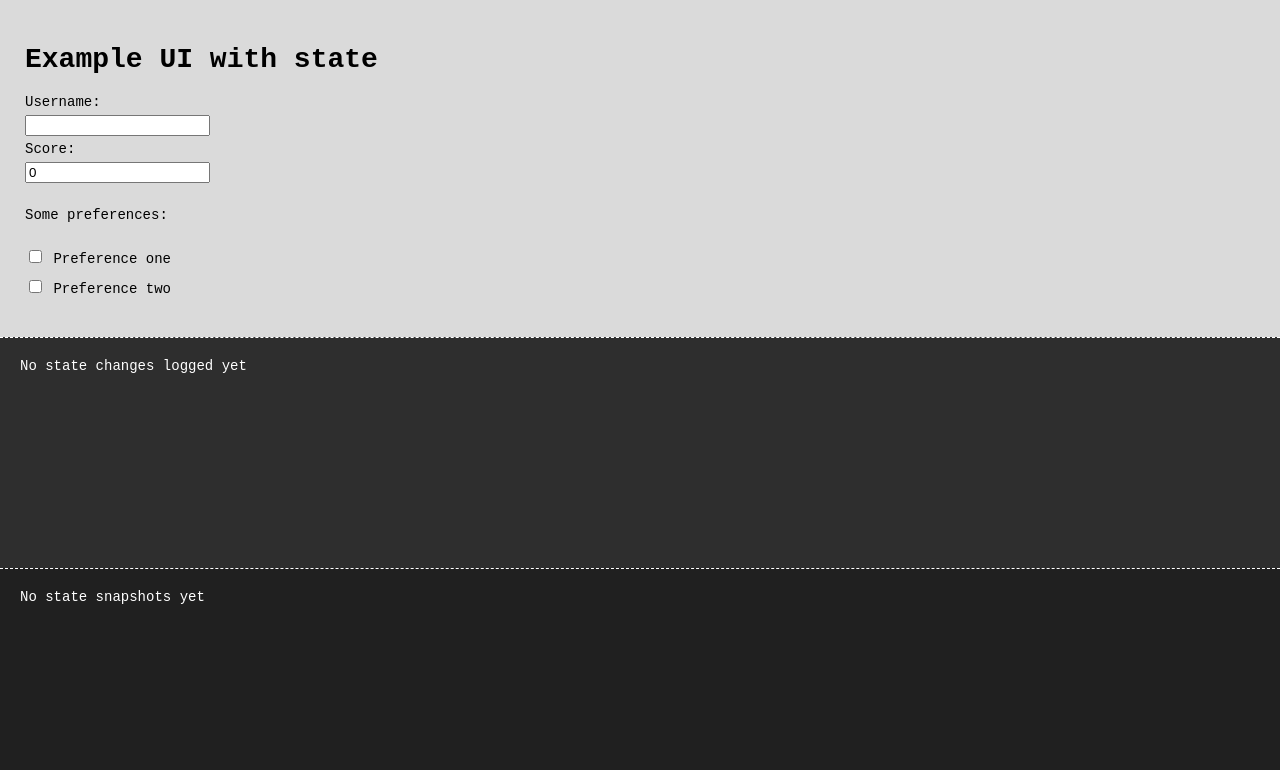
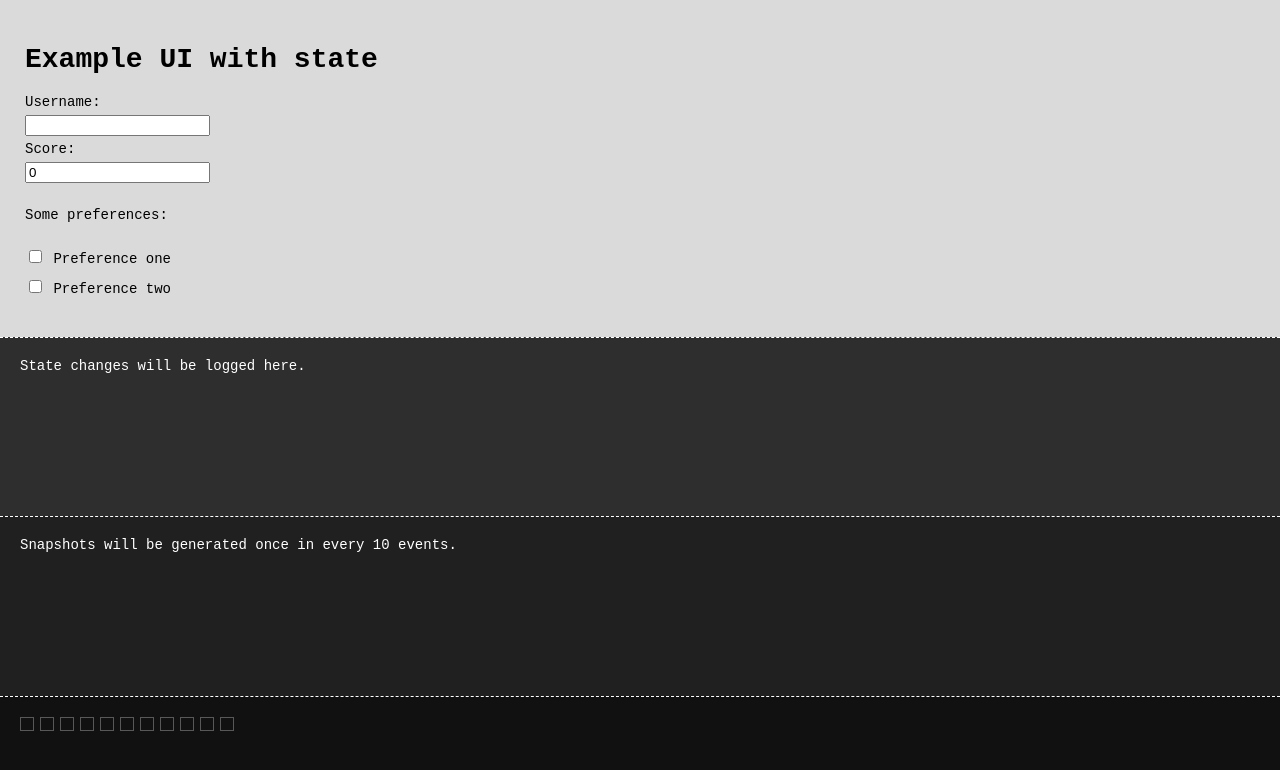
Before and after one commit to bbroens/state-change-management, a React (Vite) app: page / in a window 1280 px wide. Shown: the top 770 px of the page. Built offline with nearby package versions, Linux system fonts and the light colour scheme.

Commit message:
added a live timeline with  state change events

```diff
--- a/src/App.tsx
+++ b/src/App.tsx
@@ -3,6 +3,7 @@ import "./app.scss";
 import ExampleUI from "./components/exampleui/ExampleUI";
 import EventLogView from "./components/eventlogview/EventLogView";
 import SnapshotsView from "./components/snapshotsview/SnapshotsView";
+import { Timeline } from "./components/timeline/Timeline";
 
 function App() {
   // An example UI, with a zustand hooks state living on App level.
@@ -14,6 +15,7 @@ function App() {
       <ExampleUI />
       <EventLogView />
       <SnapshotsView />
+      <Timeline />
     </div>
   );
 }
--- a/src/components/eventlogview/EventLogView.tsx
+++ b/src/components/eventlogview/EventLogView.tsx
@@ -30,7 +30,7 @@ const EventLogView = () => {
       </div>
     );
   }
-  return <div className="eventLogView">No state changes logged yet</div>;
+  return <div className="eventLogView">State changes will be logged here.</div>;
 };
 
 export default EventLogView;
--- a/src/components/snapshotsview/SnapshotsView.tsx
+++ b/src/components/snapshotsview/SnapshotsView.tsx
@@ -33,7 +33,11 @@ const SnapshotsView = () => {
       </div>
     );
   }
-  return <div className="snapshotView">No state snapshots yet</div>;
+  return (
+    <div className="snapshotView">
+      Snapshots will be generated once in every 10 events.
+    </div>
+  );
 };
 
 export default SnapshotsView;
--- /dev/null
+++ b/src/components/timeline/Timeline.tsx
@@ -0,0 +1,54 @@
+import React, { useEffect, useState } from "react";
+import "./timeline.scss";
+import { useLogStore } from "../../hooks/useStore";
+import * as types from "../../types/store.types";
+
+type TickEvent = {
+  tick: number;
+  event: types.Log;
+};
+
+export const Timeline = () => {
+  const logState = useLogStore<types.LogStore>((state) => state);
+
+  // Use localstate to limit app-wide store operations
+  const [ticks, setTicks] = useState<number>(1);
+  const [tickEvents, setTickEvents] = useState<TickEvent[]>([]);
+
+  useEffect(() => {
+    const interval = setInterval(() => tick(), 500);
+    return () => {
+      clearInterval(interval);
+    };
+  }, [ticks]);
+
+  const tick = () => {
+    setTicks((prev) => ++prev);
+
+    // Check logs for state change event during tick
+    if (logState.logs.length) {
+      const logs = logState.logs;
+      const lastLoggedEvent = logs[logs.length - 1];
+
+      // If there are fewer eventful ticks than logged events, make tick eventful
+      if (tickEvents.length + 1 <= logs.length) {
+        const newTickEvent = { tick: ticks, event: lastLoggedEvent };
+        setTickEvents((prev) => [...prev, newTickEvent]);
+      }
+    }
+  };
+
+  // For every tick, add a block. If state change occured at that tick, light up block.
+  return (
+    <div className="timeline">
+      {[...Array(ticks)].map((block, index) => (
+        <div key={index} className="timelineBlock">
+          {tickEvents.length > 0 &&
+            tickEvents.filter((t) => t.tick === index).length > 0 && (
+              <div className="lightUpEvent"></div>
+            )}
+        </div>
+      ))}
+    </div>
+  );
+};
--- /dev/null
+++ b/src/components/timeline/timeline.scss
@@ -0,0 +1,34 @@
+$blockSize: 12px;
+
+.timeline {
+  display: flex;
+  flex-wrap: wrap;
+  align-content: flex-start;
+  flex: 2;
+  background-color: #111111;
+  border-top: 1px dashed white;
+  color: white;
+  padding: 17px;
+  overflow-y: scroll;
+
+  .timelineBlock {
+    display: flex;
+    min-width: $blockSize;
+    height: $blockSize;
+    border: 1px solid rgb(88, 88, 88);
+    margin: 3px;
+
+    .lightUpEvent {
+      display: flex;
+      min-width: $blockSize;
+      height: $blockSize;
+      background-color: #3eff95;
+      box-shadow: 0px 0px 7px 5px #3eff954f;
+
+      &:hover {
+        background-color: white;
+        box-shadow: 0px 0px 7px 5px #d6d6d6a8;
+      }
+    }
+  }
+}
```
Also changed, not shown: public/screenshot.png.
